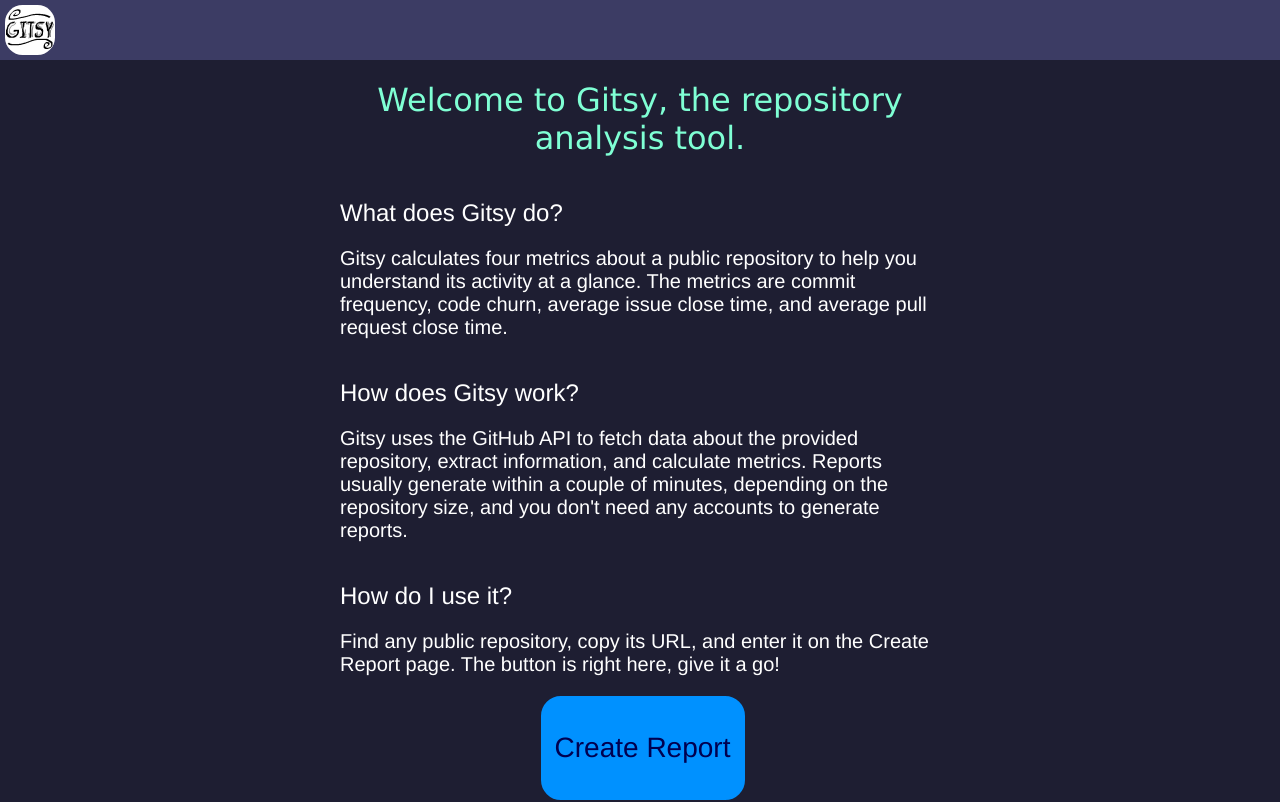
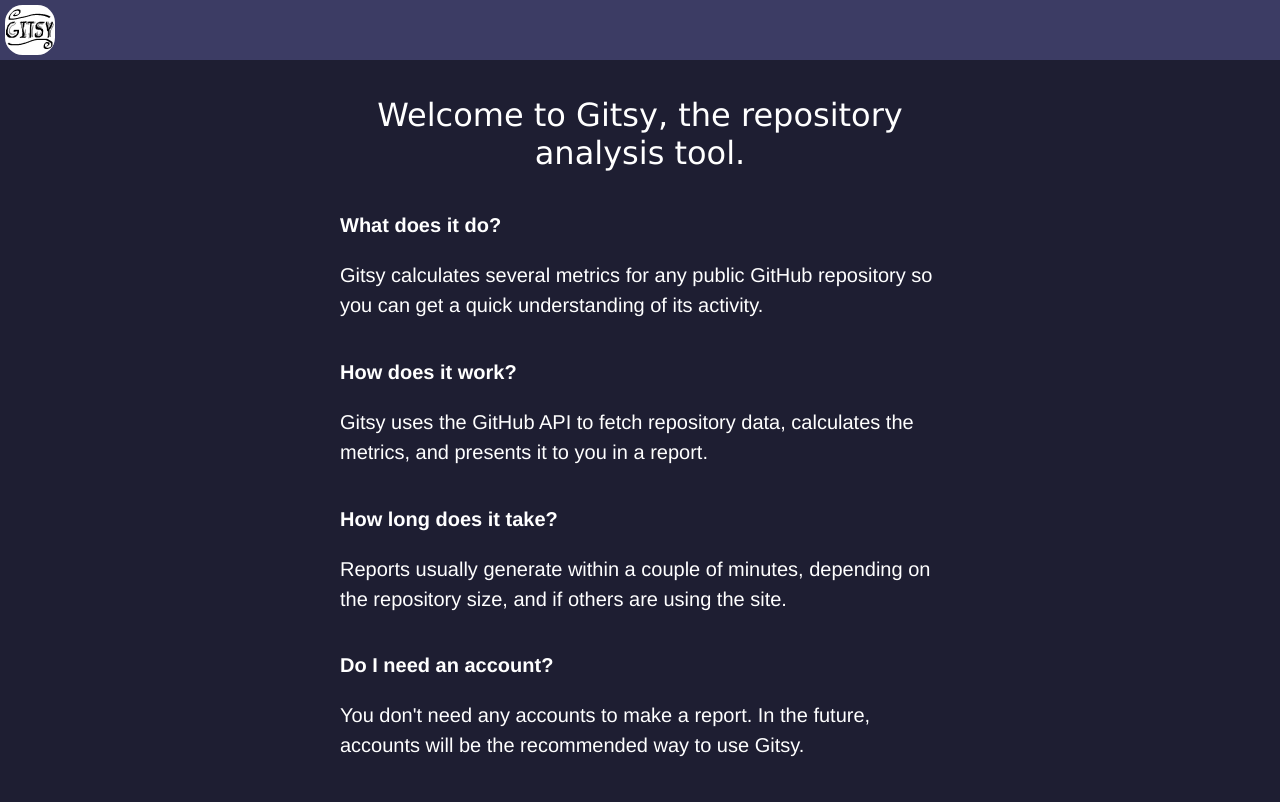
Before and after one commit to matslyk0/Gitsy, a React (Vite) app in the folder frontend/gitsy/: page /get-started in a window 1280 px wide. Shown: the top 802 px of the page. Built offline with nearby package versions, Linux system fonts and the light colour scheme.

Commit message:
feature: improve get started page

```diff
--- a/frontend/gitsy/src/pages/GetStarted/GetStarted.jsx
+++ b/frontend/gitsy/src/pages/GetStarted/GetStarted.jsx
@@ -3,60 +3,56 @@
 import CreateReportPageButton from "../../components/CreateReportButton/CreateReportButton.jsx";
 import styles from "./GetStarted.module.css";
 
-function Introduction() {
+export default function GetStarted() {
   return (
     <>
-      <div className={styles.introduction}>
-        <h1>Welcome to Gitsy, the repository analysis tool.</h1>
+      <Banner />
+      <main className={styles.main}>
+        <div className={styles.getStarted}>
+          <h1 className={styles.header}>
+            Welcome to Gitsy, the repository analysis tool.
+          </h1>
 
           <section>
-          <h2>What does Gitsy do?</h2>
-          <p>
-            Gitsy calculates four metrics about a public repository to help you
-            understand its activity at a glance. The metrics are commit
-            frequency, code churn, average issue close time, and average pull
-            request close time.
+            <h2 className={styles.question}>What does it do?</h2>
+            <p className={styles.answer}>
+              Gitsy calculates several metrics for any public GitHub repository
+              so you can get a quick understanding of its activity.
             </p>
           </section>
 
           <section>
-          <h2>How does Gitsy work?</h2>
-          <p>
-            Gitsy uses the GitHub API to fetch data about the provided
-            repository, extract information, and calculate metrics. Reports
-            usually generate within a couple of minutes, depending on the
-            repository size, and you don't need any accounts to generate
-            reports.
+            <h2 className={styles.question}>How does it work?</h2>
+            <p className={styles.answer}>
+              Gitsy uses the GitHub API to fetch repository data, calculates the
+              metrics, and presents it to you in a report.
             </p>
           </section>
 
           <section>
-          <h2>How do I use it?</h2>
-          <p>
-            Find any public repository, copy its URL, and enter it on the Create
-            Report page. The button is right here, give it a go!
+            <h2 className={styles.question}>How long does it take?</h2>
+            <p className={styles.answer}>
+              Reports usually generate within a couple of minutes, depending on
+              the repository size, and if others are using the site.
+            </p>
+          </section>
+
+          <section>
+            <h2 className={styles.question}>Do I need an account?</h2>
+            <p className={styles.answer}>
+              You don't need any accounts to make a report. In the future,
+              accounts will be the recommended way to use Gitsy.
+            </p>
+          </section>
+
+          <section>
+            <h2 className={styles.question}>How do I use it?</h2>
+            <p className={styles.answer}>
+              Find any public repository on GitHub, copy its URL, and enter it
+              on the Create Report page.
             </p>
           </section>
         </div>
-    </>
-  );
-}
-
-export default function GetStarted() {
-  const mainStyles = {
-    justifyContent: "center",
-    display: "flex",
-    alignItems: "center",
-    flex: "1",
-    flexDirection: "column",
-    border: "0px solid white" /* for debugging */,
-  };
-
-  return (
-    <>
-      <Banner />
-      <main style={mainStyles}>
-        <Introduction />
         <CreateReportPageButton />
       </main>
       <Footer />
--- a/frontend/gitsy/src/pages/GetStarted/GetStarted.module.css
+++ b/frontend/gitsy/src/pages/GetStarted/GetStarted.module.css
@@ -1,25 +1,39 @@
-.introduction {
+.answer {
+  border: 0px solid white; /* for debugging */
+  color: white;
+  font-size: 1.25em;
+  font-family: Helvetica;
+  line-height: 150%;
+}
+
+.getStarted {
   align-items: center;
   border: 0px solid white; /* for debugging */
   display: flex;
   flex-direction: column;
   justify-content: center;
   max-width: 600px;
+  padding: 15px;
 }
-.introduction h1 {
-  color: aquamarine;
+
+.header {
+  color: white;
   text-align: center;
   font: 2em Verdana;
 }
-.introduction p {
+
+.main {
+  align-items: center;
+  border: 0px solid white; /* for debugging */
+  display: flex;
+  flex: 1;
+  flex-direction: column;
+  justify-content: center;
+}
+
+.question {
   color: white;
-  font:
-    1.25em Helvetica,
-    sans-serif;
+  font-size: 1.25em;
+  font-family: Helvetica;
+  line-height: 150%;
 }
-.introduction h2 {
-  color: white;
-  font:
-    1.5em Helvetica,
-    sans-serif;
-}
```
Lines whose indentation alone changed are shown as unchanged.
